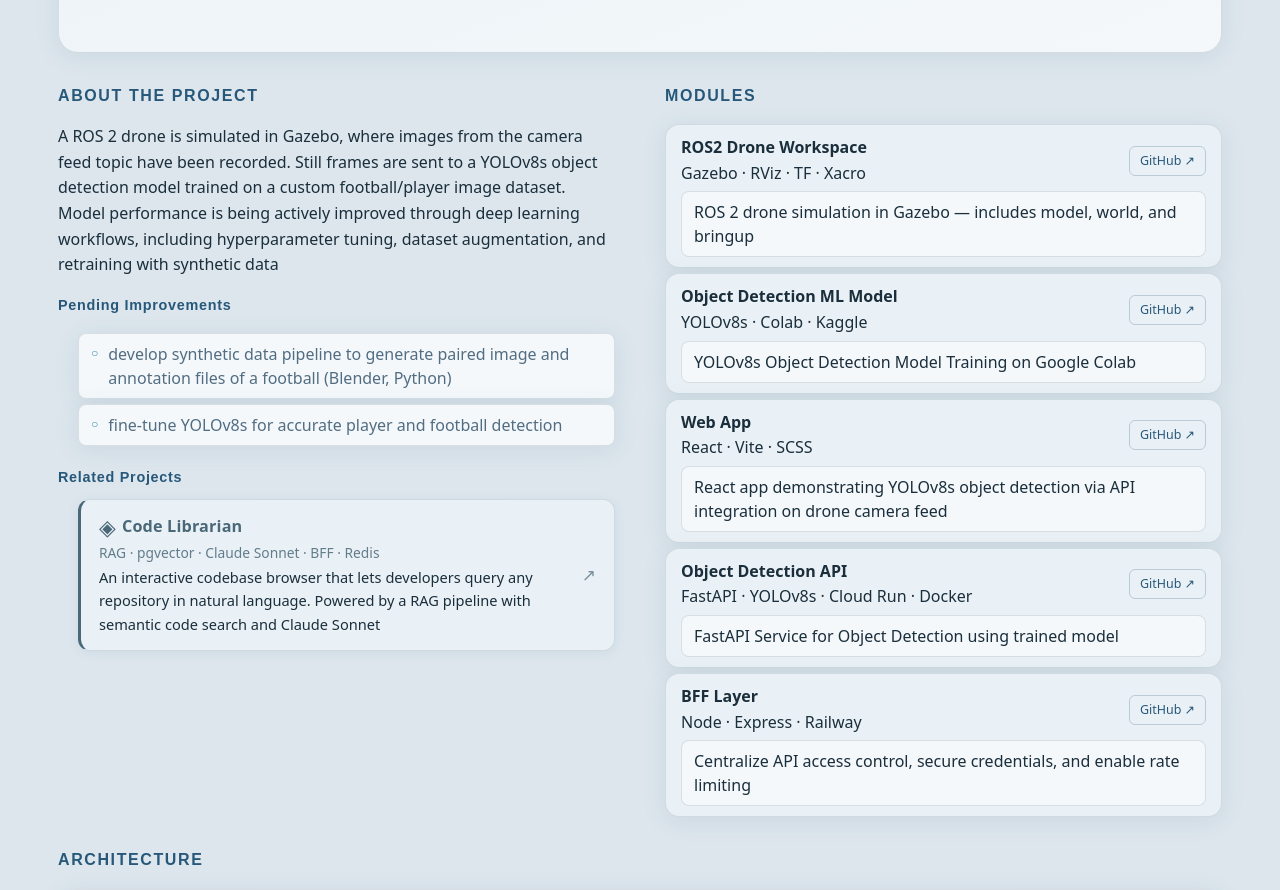
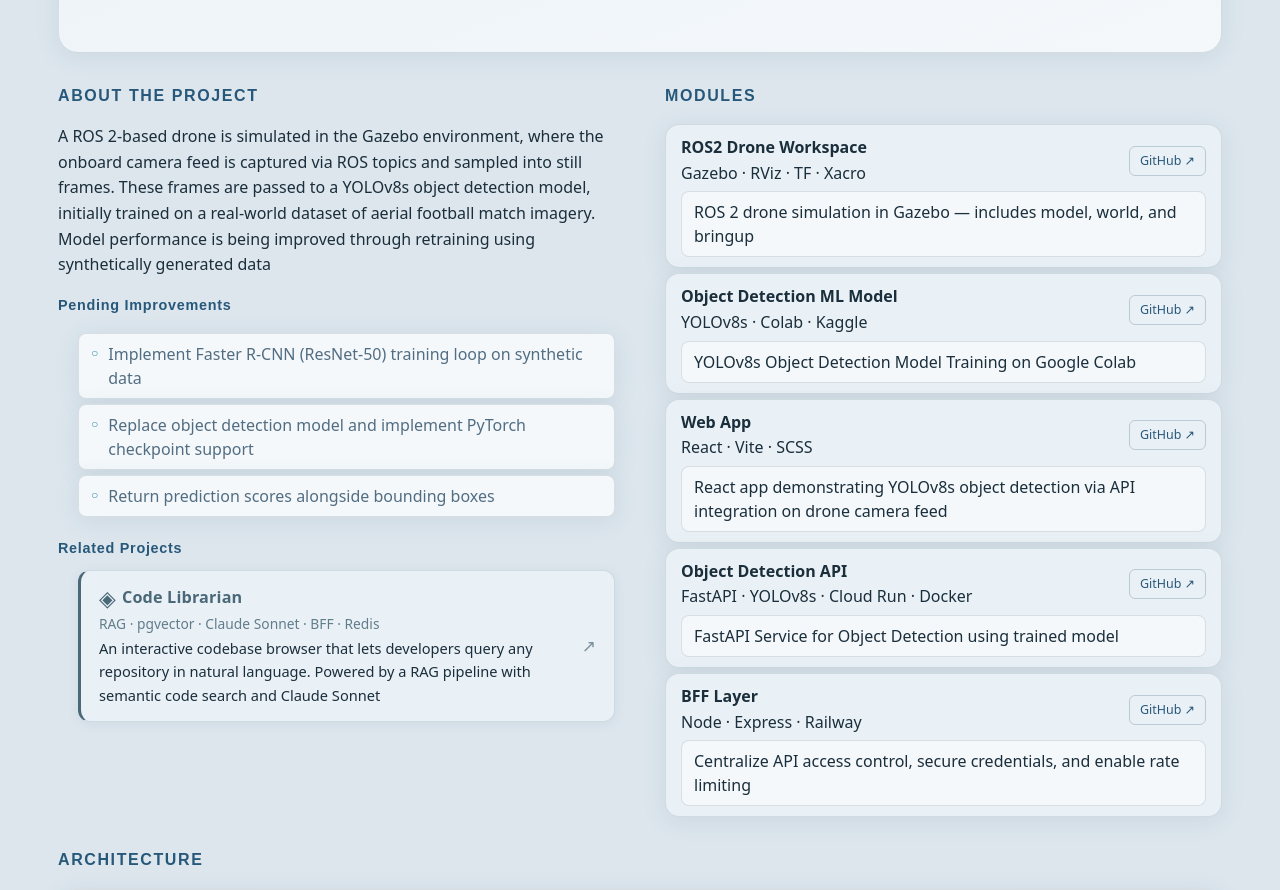
Before and after one commit to joeyskuo/drone-vision, a React (Vite) app: page / in a window 1280 px wide. Shown: the part 1260-2150 px from the top of the page. Built offline with nearby package versions, Linux system fonts and the light colour scheme; no server answers.

Commit message:
project description and pending items updated

```diff
--- a/src/components/MainLayout.jsx/MainLayout.jsx
+++ b/src/components/MainLayout.jsx/MainLayout.jsx
@@ -69,16 +69,13 @@ const MainLayout = () => {
             <section className="about-section">
                 <section className="project-description-section">
                     <div class="section-label">About the Project</div>
-                    <p>A ROS 2 drone is simulated in Gazebo, where images from the camera feed topic
-    have been recorded. Still frames are sent to a YOLOv8s object detection model
-    trained on a custom football/player image dataset. Model performance is being
-    actively improved through deep learning workflows, including hyperparameter tuning,
-    dataset augmentation, and retraining with synthetic data</p>
+                    <p>A ROS 2-based drone is simulated in the Gazebo environment, where the onboard camera feed is captured via ROS topics and sampled into still frames. These frames are passed to a YOLOv8s object detection model, initially trained on a real-world dataset of aerial football match imagery. Model performance is being improved through retraining using synthetically generated data</p>
                     <div>
                         <div className="sub-label">Pending Improvements</div>
                         <ul className="pending-list">
-                            <li>develop synthetic data pipeline to generate paired image and annotation files of a football (Blender, Python)</li>
-                            <li>fine-tune YOLOv8s for accurate player and football detection</li>
+                            <li>Implement Faster R-CNN (ResNet-50) training loop on synthetic data</li>
+                            <li>Replace object detection model and implement PyTorch checkpoint support</li>
+                            <li>Return prediction scores alongside bounding boxes</li>
                         </ul>
                     </div>
                     <div className="related-projects">
```
